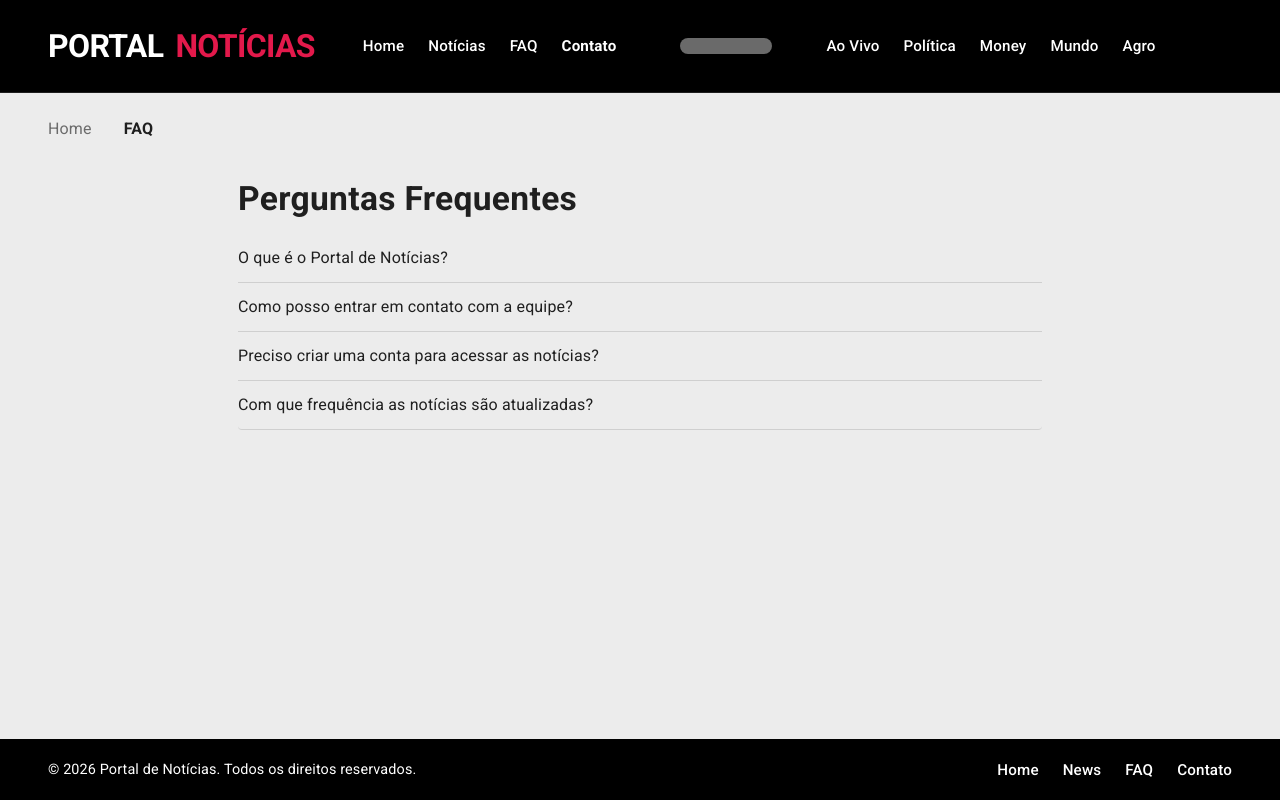
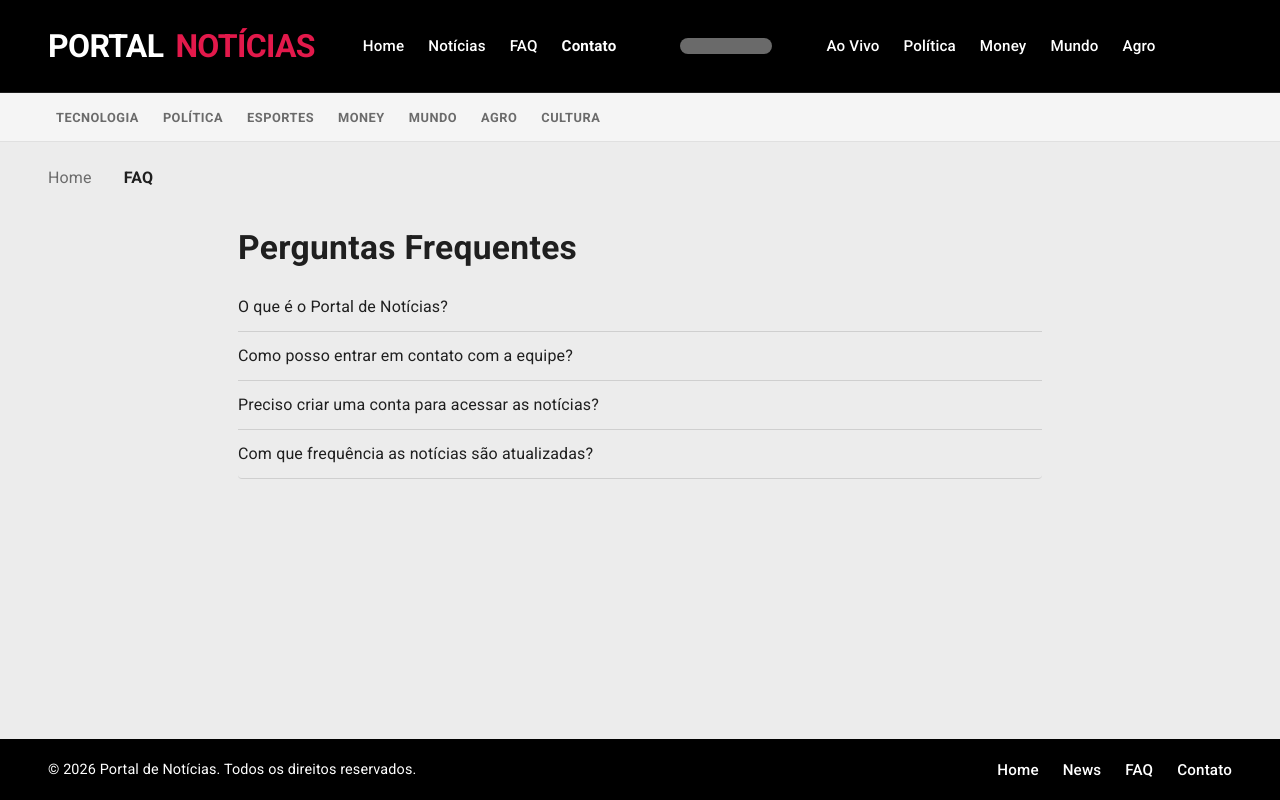
Before and after one commit to flaviare1s/portal-noticias, a Next.js app: page /faq in a window 1280 px wide. Built offline with nearby package versions, Linux system fonts and the light colour scheme; some icons are missing.

Commit message:
feat: add Category Page

```diff
--- a/app/layout.tsx
+++ b/app/layout.tsx
@@ -1,11 +1,12 @@
 import Footer from "@/components/layout/footer";
 import Header from "@/components/layout/header";
-import Nav from "@/components/layout/nav";
 import { SearchProvider } from "@/components/search/SearchContext";
 import { SearchBar } from "@/components/search/SearchBar";
 import { Box, CssBaseline } from "@mui/material";
 import type { Metadata } from "next";
 import { Roboto } from "next/font/google";
+import NavCategory from "@/components/layout/navCategory";
+import Nav from "@/components/layout/nav";
 
 const roboto = Roboto({
   weight: ["400", "500", "700"],
@@ -48,6 +49,7 @@ export default function RootLayout({
         <SearchProvider>
           <Header />
           <SearchBar />
+          <NavCategory />
           <Nav />
           <main style={{ flexGrow: 1 }}>
           <Box
--- a/components/layout/nav/index.tsx
+++ b/components/layout/nav/index.tsx
@@ -20,15 +20,28 @@ const Nav = () => {
 
   const segments = pathname.split("/").filter(Boolean);
 
-  const breadcrumbs = segments.map((segment, index) => {
-    const href = "/" + segments.slice(0, index + 1).join("/");
-    let label = routeNameMap[segment] ?? segment;
+  const breadcrumbs = segments
+    .filter((segment) => segment !== "category")
+    .map((segment, index, filteredSegments) => {
+      const href =
+        "/" + filteredSegments.slice(0, index + 1).join("/");
 
-    if (segments[index - 1] === "news") {
+      let label = routeNameMap[segment] ?? decodeURIComponent(segment);
+
+      // Se for detalhe de notícia
+      if (filteredSegments[index - 1] === "news") {
         const noticia = noticias.find((item) => item.slug === segment);
         if (noticia) {
           label = noticia.title;
         }
+      }
+
+      // Se for página de categoria
+      if (
+        filteredSegments[index - 1] === "news" &&
+        !noticias.find((item) => item.slug === segment)
+      ) {
+        label = decodeURIComponent(segment);
       }
 
       return {
--- /dev/null
+++ b/components/layout/navCategory/index.tsx
@@ -0,0 +1,65 @@
+"use client";
+
+import Link from "next/link";
+import { Box, Stack, Typography } from "@mui/material";
+import { noticias } from "@/infrastructure/data/news";
+
+const NavCategory = () => {
+  const categories = Array.from(
+    new Set(noticias.map((noticia) => noticia.category))
+  );
+
+  return (
+    <Box
+      sx={{
+        width: "100%",
+        backgroundColor: "#F5F5F5",
+        borderBottom: "1px solid #E0E0E0",
+      }}
+    >
+      <Stack
+        direction="row"
+        sx={{
+          maxWidth: "1200px",
+          margin: "0 auto",
+          py: 1.5,
+          px: 2,
+          flexWrap: "wrap",
+          columnGap: 3,
+          rowGap: 1,
+        }}
+      >
+        {categories.map((category) => (
+          <Link
+            key={category}
+            href={`/news/category/${encodeURIComponent(category)}`}
+            style={{
+              textDecoration: "none",
+              display: "inline-block",
+            }}
+          >
+            <Typography
+              component="span"
+              sx={{
+                fontSize: "0.8rem",
+                fontWeight: 700,
+                textTransform: "uppercase",
+                color: "#6B6B6B",
+                letterSpacing: 0.5,
+                transition: "color 0.2s ease",
+                whiteSpace: "nowrap",
+                "&:hover": {
+                  color: "#1F1F1F",
+                },
+              }}
+            >
+              {category}
+            </Typography>
+          </Link>
+        ))}
+      </Stack>
+    </Box>
+  );
+};
+
+export default NavCategory;
```
Also changed, not shown: app/news/category/[category]/page.tsx (added, +52 -0 lines). Lines whose indentation alone changed are shown as unchanged.
